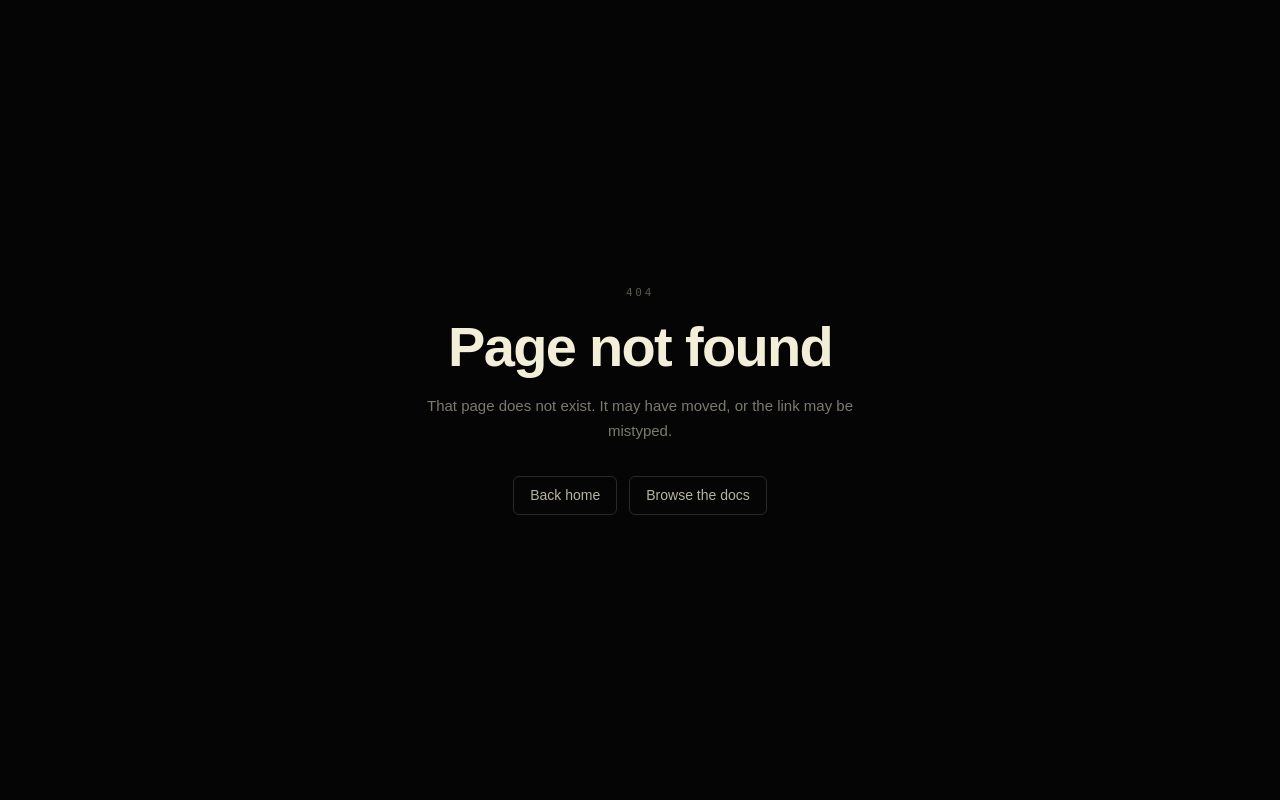
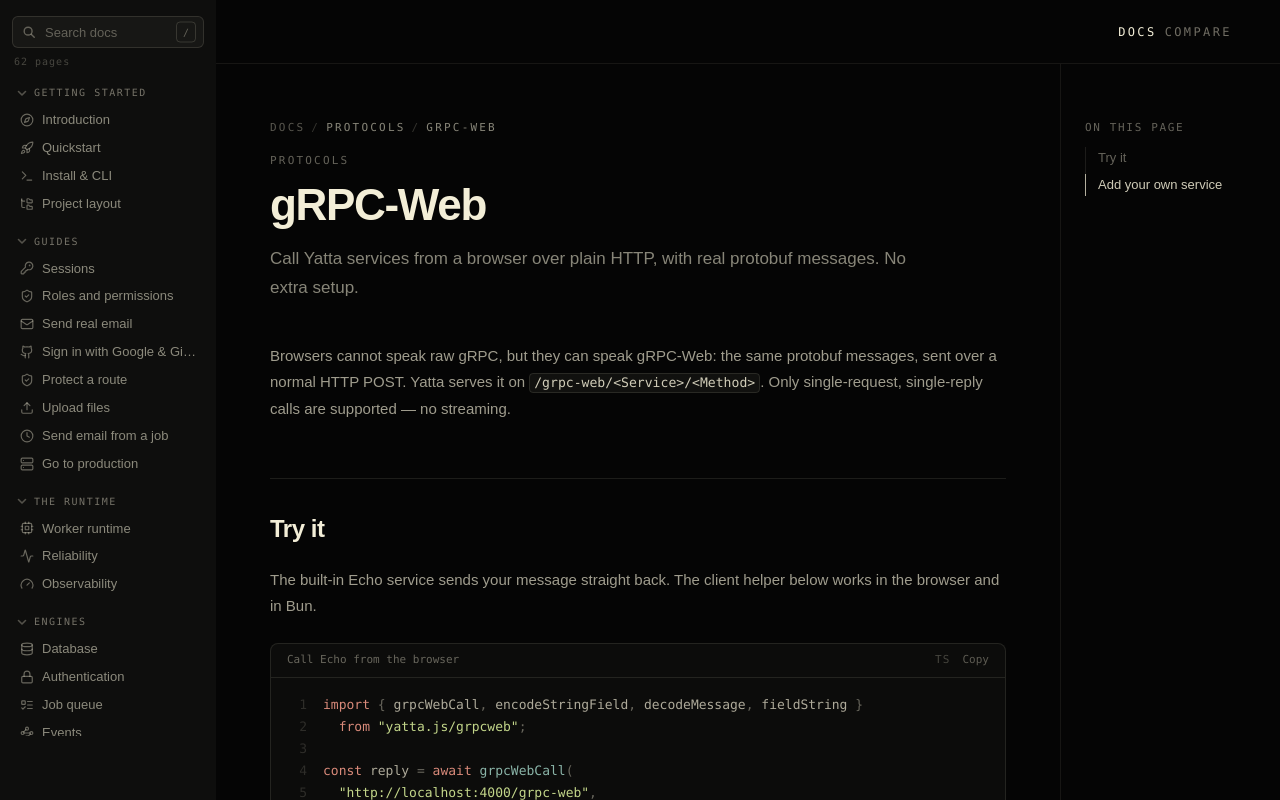
Before and after one commit to psrockstar098/yattajs-docs, a Next.js app: page /docs/protocols/grpc-web in a window 1280 px wide. Before the commit this address had no page. Built offline with nearby package versions, Linux system fonts and the light colour scheme.

Commit message:
Docs: gRPC-Web protocol page (1.0.5)

```diff
--- /dev/null
+++ b/app/docs/protocols/grpc-web/page.tsx
@@ -0,0 +1,88 @@
+import type { Metadata } from "next";
+import { CodeBlock } from "@/components/docs/code-block";
+import { H1, H2, P, Note, DocFooter, Code, Breadcrumb,
+} from "@/components/docs/prose";
+
+export const metadata: Metadata = {
+  title: "gRPC-Web — YATTA Docs",
+  description:
+    "Browser clients calling Yatta services over HTTP with protobuf framing.",
+};
+
+export default function GrpcWebDocsPage() {
+  return (
+    <article className="max-w-3xl">
+      <Breadcrumb
+        items={[
+          { label: "Docs", href: "/docs" },
+          { label: "Protocols" },
+          { label: "gRPC-Web" },
+        ]}
+      />
+      <H1 eyebrow={'Protocols'} sub="Call Yatta services from a browser over plain HTTP, with real protobuf messages. No extra setup.">
+        gRPC-Web
+      </H1>
+
+      <P>
+        Browsers cannot speak raw gRPC, but they can speak gRPC-Web: the
+        same protobuf messages, sent over a normal HTTP POST. Yatta serves
+        it on <Code>/grpc-web/&lt;Service&gt;/&lt;Method&gt;</Code>.
+        Only single-request, single-reply calls are supported — no
+        streaming.
+      </P>
+
+      <H2>Try it</H2>
+
+      <P>
+        The built-in Echo service sends your message straight back. The
+        client helper below works in the browser and in Bun.
+      </P>
+
+      <CodeBlock
+        title="Call Echo from the browser"
+        code={`import { grpcWebCall, encodeStringField, decodeMessage, fieldString }
+  from "yatta.js/grpcweb";
+
+const reply = await grpcWebCall(
+  "http://localhost:4000/grpc-web",
+  "yatta.Echo",
+  "Echo",
+  encodeStringField(1, "hello"),
+);
+console.log(fieldString(decodeMessage(reply), 1)); // "hello"`}
+      />
+
+      <H2>Add your own service</H2>
+
+      <P>
+        A service is one function: it takes the request message bytes and
+        returns the reply message bytes. Field 1 is a string, field 2 is
+        a number — that covers most small APIs.
+      </P>
+
+      <CodeBlock
+        title="A custom service"
+        code={`import { createGrpcWebHandler, encodeStringField, decodeMessage, fieldString }
+  from "yatta.js/grpcweb";
+
+export const grpcWeb = createGrpcWebHandler({
+  // Greets the name sent in field 1.
+  "demo.Greeter/Hello": (request) => {
+    const name = fieldString(decodeMessage(request), 1) ?? "friend";
+    return encodeStringField(1, \`Hello, \${name}\`);
+  },
+});`}
+      />
+
+      <Note kind="warn">
+        gRPC-Web here has no login of its own. If a service must stay
+        private, check the caller before you run it.
+      </Note>
+
+      <DocFooter
+        prev={{ href: "/docs/protocols/webdav", title: "WebDAV" }}
+        next={{ href: "/docs/protocols/doh", title: "DNS over HTTPS" }}
+      />
+    </article>
+  );
+}
--- a/app/sitemap.ts
+++ b/app/sitemap.ts
@@ -49,6 +49,7 @@
     { path: "/docs/realtime", priority: 0.7, frequency: "monthly" as const },
     { path: "/docs/api", priority: 0.8, frequency: "monthly" as const },
     { path: "/docs/protocols/webdav", priority: 0.7, frequency: "monthly" as const },
+    { path: "/docs/protocols/grpc-web", priority: 0.7, frequency: "monthly" as const },
     { path: "/docs/types", priority: 0.6, frequency: "monthly" as const },
     { path: "/docs/config", priority: 0.6, frequency: "monthly" as const },
     { path: "/docs/deployment", priority: 0.6, frequency: "monthly" as const },
--- a/components/docs/nav.ts
+++ b/components/docs/nav.ts
@@ -246,6 +246,12 @@
         blurb: "File operations over HTTP, backed by storage.",
         icon: LuHardDrive,
       },
+      {
+        title: "gRPC-Web",
+        href: "/docs/protocols/grpc-web",
+        blurb: "Browser calls with protobuf framing.",
+        icon: LuWorkflow,
+      },
     ],
   },
   {
```
